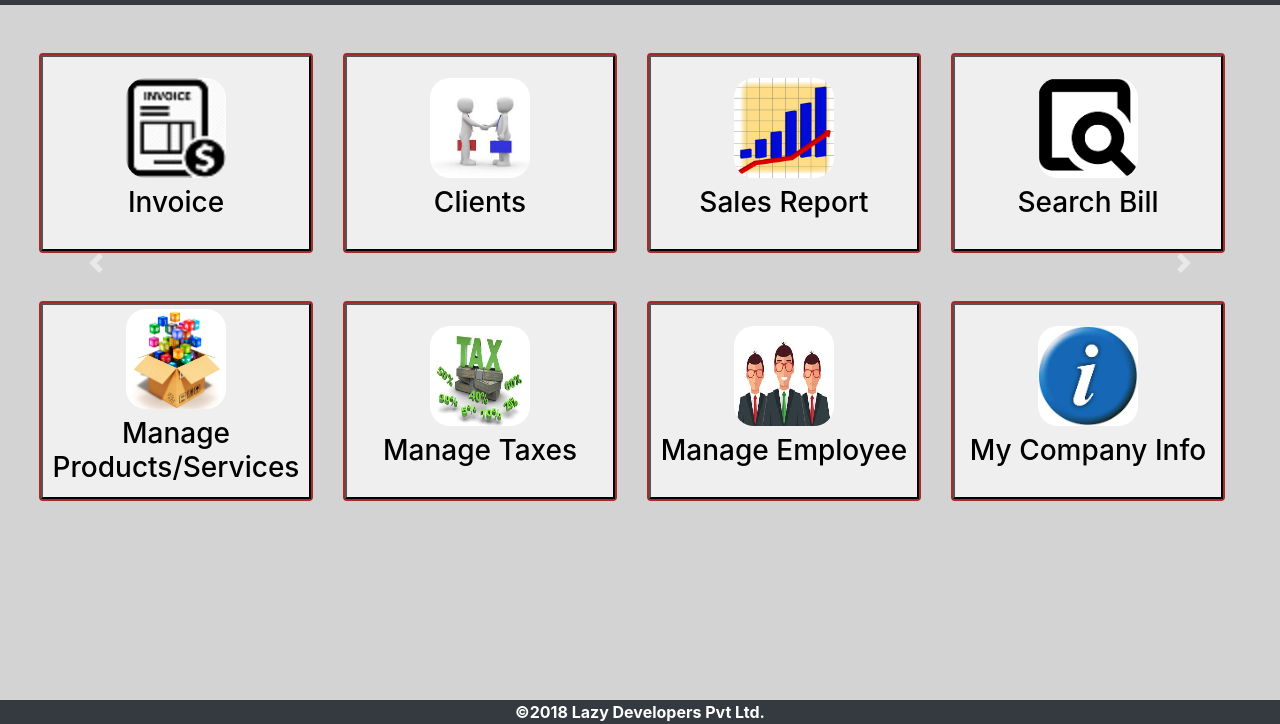
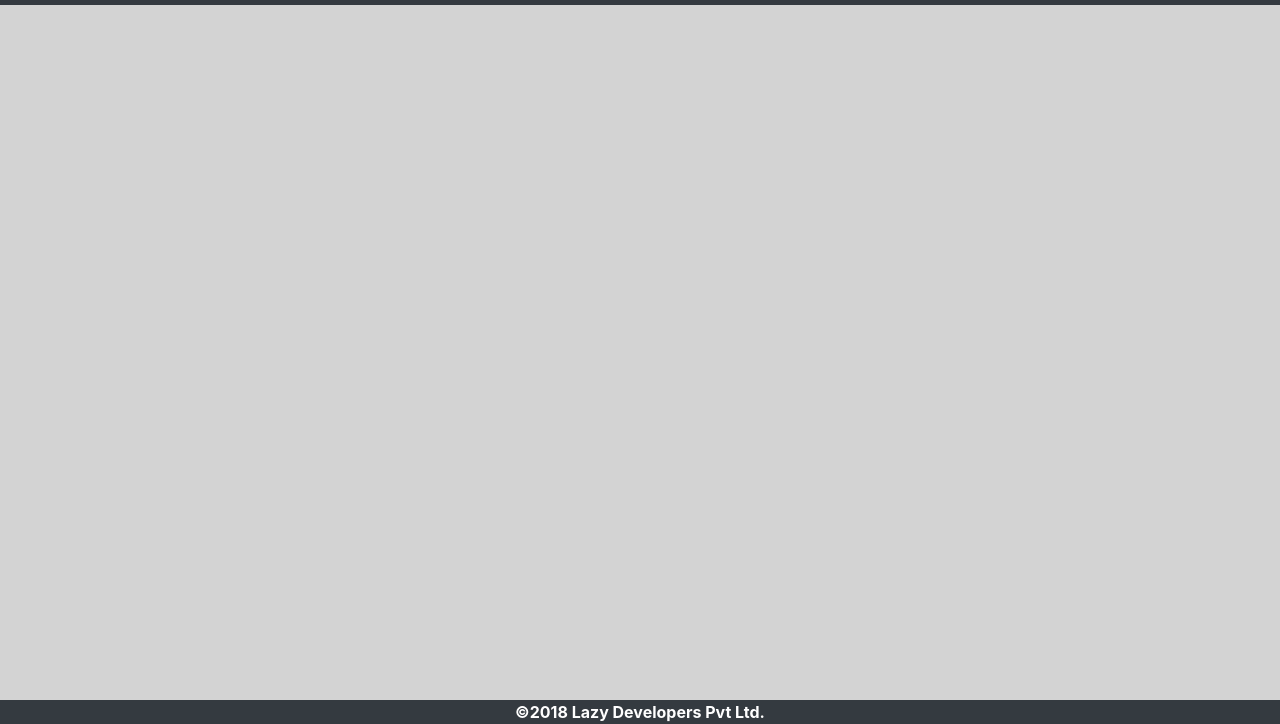
Before and after one commit to saurabhrai95/billing-ui, a plain HTML site: page index.html in a window 1280 px wide. Shown: the part 76-800 px from the top of the page. Drawn offline with nearby package versions, Linux system fonts and the light colour scheme.

Commit message:
datacards made invisible
display:none

```diff
--- a/index.html
+++ b/index.html
@@ -153,7 +153,7 @@
     </div>
 
     <!-- carousel -->
-    <div id="datacards" class="carousel" data-ride="carousel" style="display:block;" data-interval="false">
+    <div id="datacards" class="carousel" data-ride="carousel" style="display:none;" data-interval="false">
 
         <!-- indicators -->
         <!--
```
